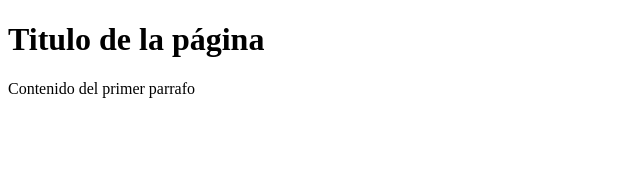
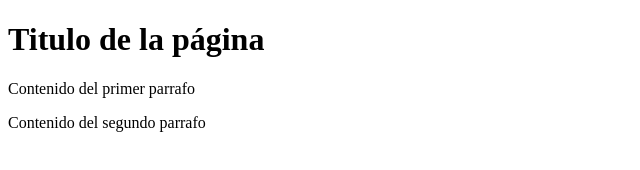
Before and after one commit to cesarnohayala/ProyectoWebEmpresaC, a plain HTML site: page index.html in a window 1280 px wide. Shown: the whole page, without its empty margins (0-640 px from the left). Drawn offline with Linux system fonts and the light colour scheme.

Commit message:
Se agrega contenido al segundo parrafo

```diff
--- a/index.html
+++ b/index.html
@@ -9,5 +9,6 @@
 <body>
     <h1>Titulo de la página</h1>
     <p>Contenido del primer parrafo</p>
+    <p>Contenido del segundo parrafo</p>
 </body>
 </html>
```
